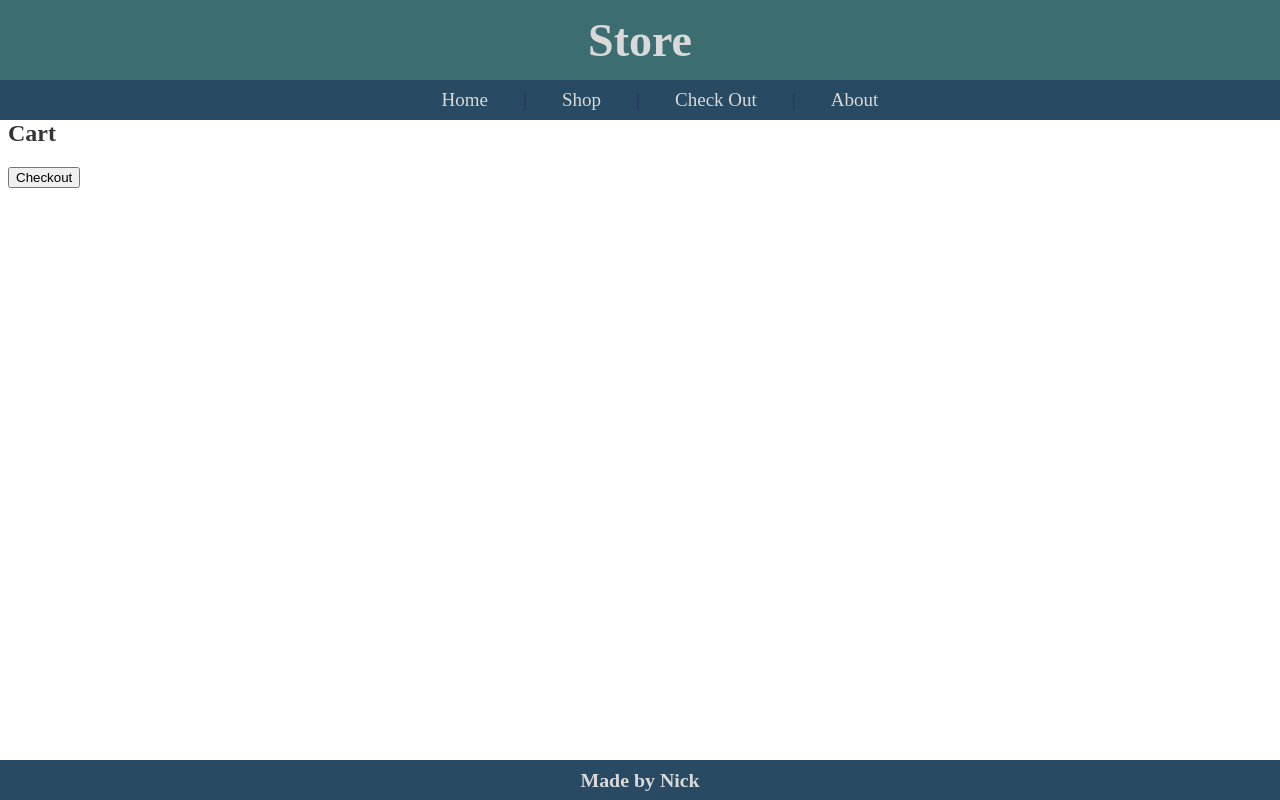
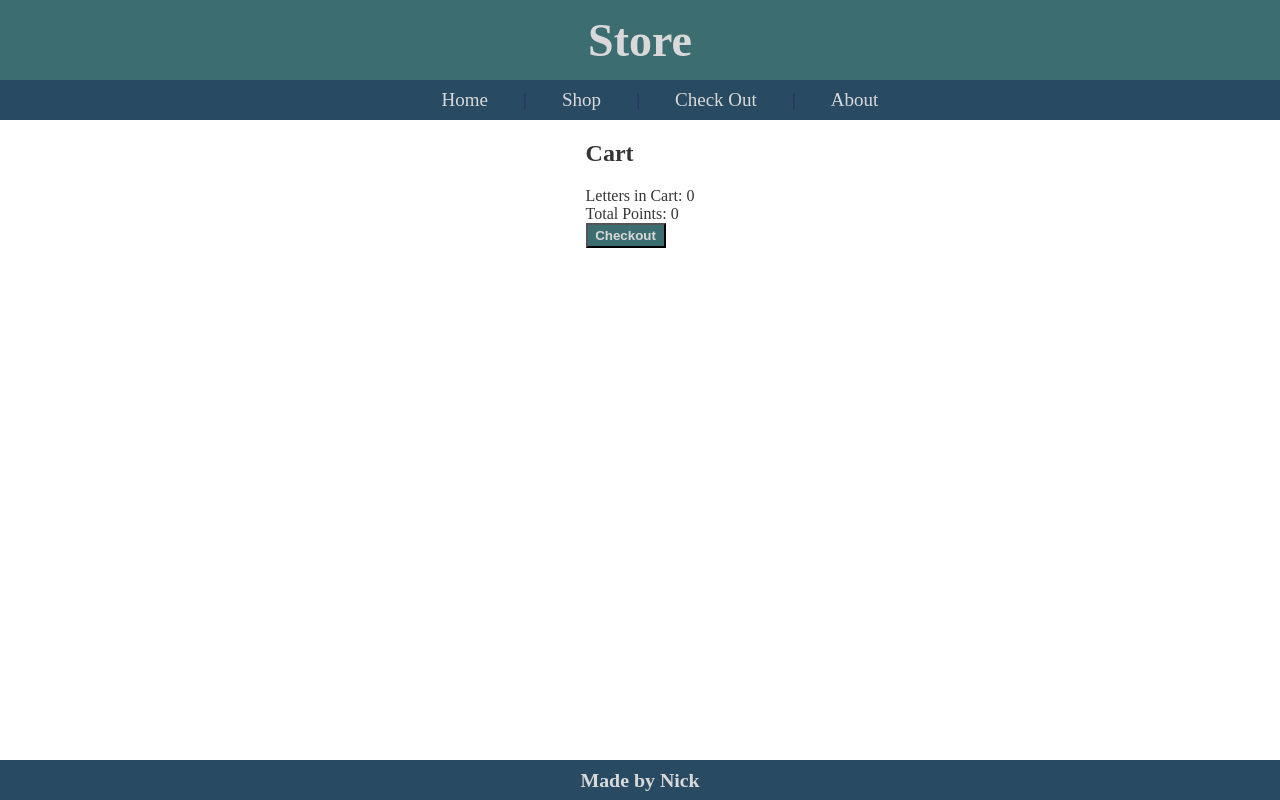
Before and after one commit to NBrennan26/shopping-cart, a React (Create React App) app: page /cart in a window 1280 px wide. Built offline with nearby package versions, Linux system fonts and the light colour scheme.

Commit message:
Updated CSS for Cart. Added cartTotal and letterCount. Add board.jpg, but having trouble with the import currently.

```diff
--- a/src/App.css
+++ b/src/App.css
@@ -88,14 +88,30 @@ body {
   margin-top: 5%;
   margin-bottom: 1%;
 }
+#cart-sec {
+  display: grid;
+  align-items: center;
+  justify-content: center;
+}
 .cart-item {
-  border: 2px solid black;
-  /* display: grid;
-  grid-template-columns: 10vw 1fr; */
+  border-bottom: 2px solid #3c6e71;
+  display: grid;
+  grid-template-columns: repeat(10, 1fr);
+  align-items: center;
+  justify-content: center;
+  width: 80vw;
+  max-width: 900px;
 }
-.cart-letter {
+.cart-ltr {
   font-size: calc(40px + 2vmin);
   color: #284b63;
+  margin-left: 10%;
+}
+.cart-pts {
+  grid-column: span 3;
+}
+.cart-qty {
+  margin-left: 20%;
 }
 #to-top,
 #to-top:visited {
@@ -107,25 +123,61 @@ body {
 #to-top:hover {
   color: #282e63;
 }
-.increase-button, .decrease-button, .delete-button  {
+.increase-btn,
+.decrease-btn,
+.delete-btn {
   border: none;
   display: inline-block;
+  font-size: large;
   text-decoration: none;
   background: rgba(255, 0, 0, 0.75);
   color: white;
   width: 3vw;
   height: 3vw;
+  max-width: 35px;
+  max-height: 35px;
   border-radius: 50%;
   text-align: center;
   vertical-align: middle;
+  transition: 0.4s;
+  margin-top: 2px;
+}
+.increase-btn,
+.decrease-btn {
+  background: #142a53;
+}
+.decrease-btn {
+  font-size: larger;
+}
+.increase-btn:hover,
+.decrease-btn:hover {
+  background: #284b63;
+}
+.delete-btn {
+  justify-self: end;
+  margin-right: 5%;
+  grid-column: span 4;
+}
+.delete-btn:hover {
+  background: red;
+}
+.btn-container {
+  display: grid;
+  grid-template-rows: 1fr 1fr;
+}
+#total-container {
+  display: grid;
+}
+#checkout-btn {
+  width: 15%;
+  min-width: 80px;
+  font-weight: bold;
+  padding: 0.25em 0.5em;
+  text-decoration: none;
+  background: #3c6e71;
+  color: #d9d9d9;
   transition: .4s;
 }
-.increase-button, .decrease-button {
-  background: #142a53;
-}
-.increase-button:hover, .decrease-button:hover {
+#checkout-btn:hover {
   background: #284b63;
 }
-.delete-button:hover{
-  background: red;
-}
--- a/src/components/Cart.js
+++ b/src/components/Cart.js
@@ -12,11 +12,12 @@ const Cart = (props) => {
       {userCart.map((item) => {
         return (
           <div className="cart-item" key={item.id}>
-            <span className="cart-letter">{item.letter}</span>
-            <span>{item.price}</span>
-            <span>{item.quantity}</span>
+            <span className="cart-ltr">{item.letter}</span>
+            <span className="cart-pts">Points: {item.price}</span>
+            <span className="cart-qty">Qty: {item.quantity}</span>
+            <div className="btn-container">
               <button
-              className="increase-button"
+                className="increase-btn"
                 onClick={() => {
                   console.log("Increase Click");
                   handleIncreaseQuantity(item.id);
@@ -25,7 +26,7 @@ const Cart = (props) => {
                 +
               </button>
               <button
-              className="decrease-button"
+                className="decrease-btn"
                 onClick={() => {
                   console.log("Decrease Click");
                   handleDecreaseQuantity(item.id);
@@ -33,8 +34,9 @@ const Cart = (props) => {
               >
                 -
               </button>
+            </div>
             <button
-              className="delete-button"
+              className="delete-btn"
               onClick={() => {
                 handleDeleteItem(item.id);
               }}
@@ -44,8 +46,13 @@ const Cart = (props) => {
           </div>
         );
       })}
+      <div id="total-container">
         <div>
-        <button>Checkout</button>
+          <span>Letters in Cart: {props.letterCount}</span>
+          <br />
+          <span>Total Points: {props.cartTotal}</span>
+        </div>
+        <button id="checkout-btn">Checkout</button>
       </div>
     </div>
   );
--- a/src/components/Home.js
+++ b/src/components/Home.js
@@ -1,4 +1,5 @@
 import React from "react";
+import board from "../assets/images/board"
 
 const Home = (props) => {
   const storeInventory = props.storeInventory;
@@ -11,12 +12,18 @@ const Home = (props) => {
 
   return (
     <div className="store-component" id="home-sec">
+    <div>
       <h2>This is a Store for Letters</h2>
       <h6>Please buy some</h6>
       <div>
         Our current <b>Featured Letter</b> is {featuredLetter}
       </div>
     </div>
+    <div>
+      <img src={board} alt="scrabble-board" />
+    </div>
+
+    </div>
   );
 };
 
--- a/src/components/StoreMain.js
+++ b/src/components/StoreMain.js
@@ -1,4 +1,4 @@
-import React, { useState } from "react";
+import React, { useState, useEffect } from "react";
 import { Routes, Route } from "react-router-dom";
 import Inventory from "./Inventory";
 import Home from "./Home";
@@ -9,7 +9,41 @@ import NotFound from "./NotFound";
 
 function StoreMain() {
   const [userCart, setUserCart] = useState([]);
+  const [cartTotal, setCartTotal] = useState(0);
+  const [letterCount, setLetterCount] = useState(0)
   const storeInventory = Inventory;
+
+  useEffect(() => {
+    const mappedCart = userCart.map((item) => {
+      let currentTotal = 0;
+      if (item.quantity > 0) {
+        currentTotal += item.price * item.quantity;
+        return currentTotal;
+      }
+      return currentTotal;
+    });
+    setCartTotal(
+      mappedCart.reduce(function (a, b) {
+        return a + b;
+      }, 0)
+    );
+  }, [userCart, cartTotal]);
+
+  useEffect (() => {
+    const mappedCart = userCart.map((item) => {
+      let currentTotal = 0;
+      if (item.quantity > 0) {
+        currentTotal += item.quantity;
+        return currentTotal;
+      }
+      return currentTotal;
+    });
+    setLetterCount(
+      mappedCart.reduce(function (a, b) {
+        return a + b;
+      }, 0)
+    );
+  }, [userCart, letterCount])
 
   const addToCart = (id) => {
     const newItem = storeInventory.filter((item) => item.id === id);
@@ -26,7 +60,7 @@ function StoreMain() {
         const newItem = Object.assign(item, source);
         return newItem;
       } else if (item.id === id && newQuantity > item.available) {
-        alert(`Only ${item.available} letter ${item.letter}'s available`)
+        alert(`Only ${item.available} letter ${item.letter}'s available`);
       }
       return item;
     });
@@ -67,6 +101,8 @@ function StoreMain() {
           element={
             <Cart
               userCart={userCart}
+              cartTotal={cartTotal}
+              letterCount={letterCount}
               handleIncreaseQuantity={handleIncreaseQuantity}
               handleDecreaseQuantity={handleDecreaseQuantity}
               handleDeleteItem={handleDeleteItem}
```
Also changed, not shown: src/assets/images/board.jpg (added). Lines whose indentation alone changed are shown as unchanged.
